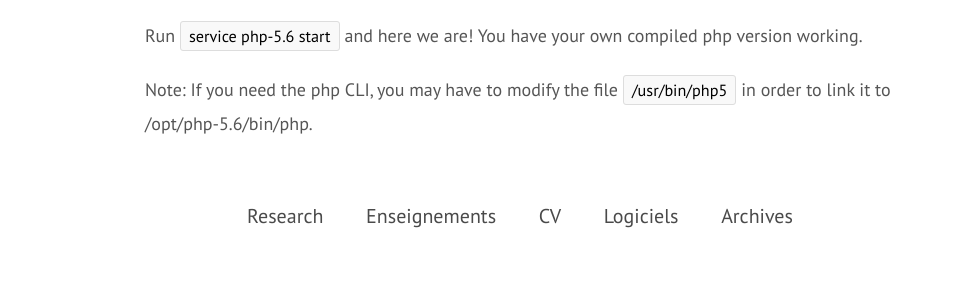
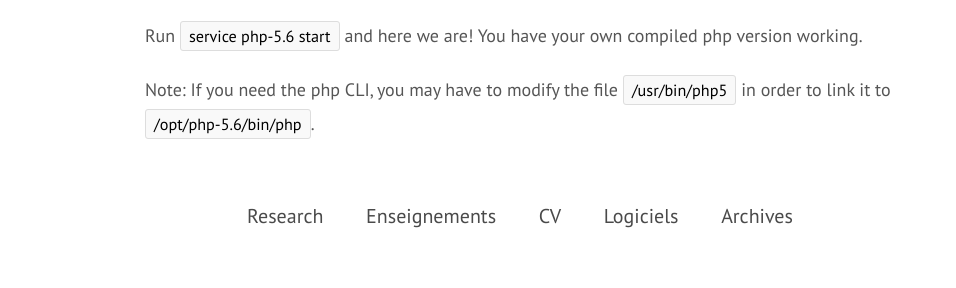
Before and after one commit to EtienneM/EtienneM.github.io, a Jekyll site: the page built from _posts/2015-11-27-compiling-php.md, in a window 1280 px wide. Shown: the part 1529-1817 px from the top of the page, without its empty margins (120-1076 px from the left). Built offline with Jekyll 4.4.1, drawn with Linux system fonts in a browser that asks for light colours.

Commit message:
Formatting

```diff
--- a/_posts/2015-11-27-compiling-php.md
+++ b/_posts/2015-11-27-compiling-php.md
@@ -52,4 +52,4 @@ Run `service php-5.6 start` and here we are! You have your own compiled php
 version working.
 
 Note: If you need the php CLI, you may have to modify the file `/usr/bin/php5`
-in order to link it to /opt/php-5.6/bin/php.
+in order to link it to `/opt/php-5.6/bin/php`.
```
